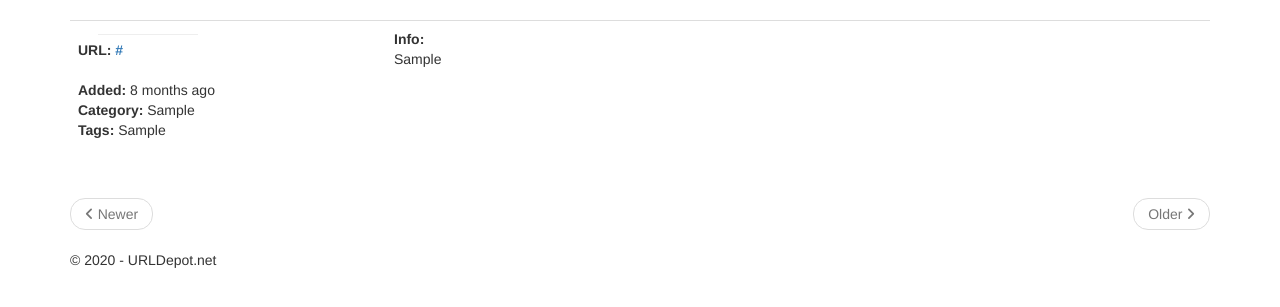
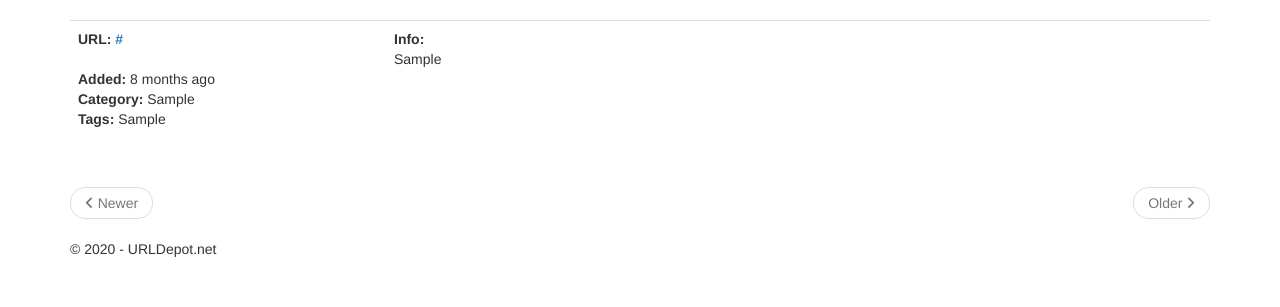
Before and after one commit to eddinn/urldepot, a Flask app: page / in a window 1280 px wide. Shown: the part 52-359 px from the top of the page. Run offline with Flask 2, Linux system fonts and the light colour scheme; tables that the repository leaves empty hold one stand-in row (values such as "Sample post"); some libraries are stand-ins or nearby versions.

Commit message:
reconstruct post styling

```diff
--- a/app/templates/_post.html
+++ b/app/templates/_post.html
@@ -3,8 +3,8 @@
         <tr>
             <td width="70px">
                 <div style="height: auto; width: 300px;">
-                    <!-- <a href="{{ url_for('main.user', username=post.author.username) }}">{{ post.author.username }} </a>  -->
-                    <hr style="width: auto; text-align: left; margin-left:20px; margin-top: 5px; margin-bottom: 5px; margin-right: 180px;">
+                    <!-- <a href="{{ url_for('main.user', username=post.author.username) }}">{{ post.author.username }} </a>
+                    <hr style="width: auto; text-align: left; margin-left:20px; margin-top: 5px; margin-bottom: 5px; margin-right: 180px;"> -->
                     <b>URL:</b> <a href="{{ post.url }}" target="_blank"><b>{{ post.url }}</b></a><br /><br />
                     <b>Added:</b> {{ moment(post.timestamp).fromNow() }}<br />
                     <b>Category:</b> {{ post.categories }}<br />
```
